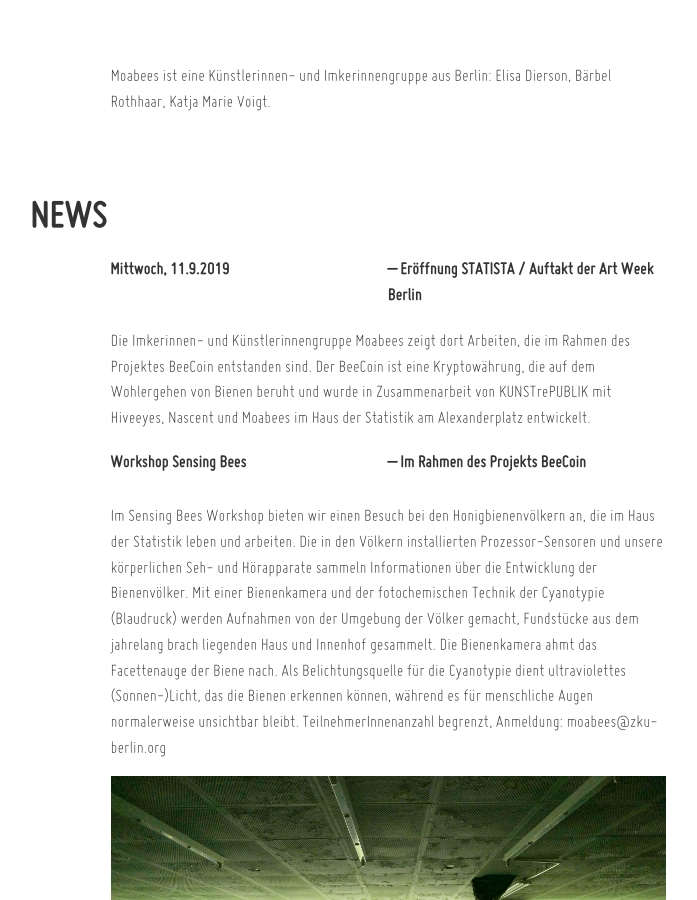
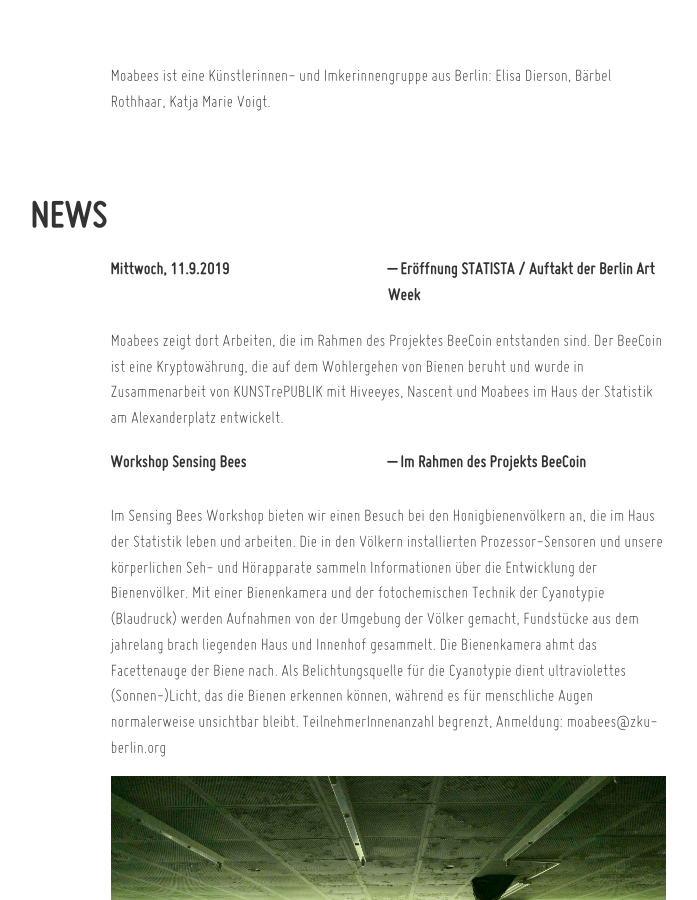
Before and after one commit to dieda/moabienen.berlin-bienenstadt.de, a Jekyll site: the page built from index.html, in a window 1280 px wide and 900 px high, scrolled down 423 px. Shown: the whole window, without its empty margins (252-949 px from the left). Built offline with Jekyll 4.4.1, drawn with Linux system fonts in a browser that asks for light colours; some of the changed text lies outside the part shown.

Commit message:
tippfehler

```diff
--- a/index.html
+++ b/index.html
@@ -32,10 +32,10 @@ Moabees ist eine Künstlerinnen- und Imkerinnengruppe aus Berlin: Elisa Dierson,
     Mittwoch, 11.9.2019
   </dt>
   <dd>
-     Eröffnung STATISTA / Auftakt der Art Week Berlin
+     Eröffnung STATISTA / Auftakt der Berlin Art Week
    </dd>
    </dl>
-Die Imkerinnen- und Künstlerinnengruppe Moabees zeigt dort Arbeiten, die im Rahmen des Projektes BeeCoin entstanden sind.
+Moabees zeigt dort Arbeiten, die im Rahmen des Projektes BeeCoin entstanden sind.
 
 Der BeeCoin ist eine Kryptowährung, die auf dem Wohlergehen von Bienen beruht und wurde in Zusammenarbeit von KUNSTrePUBLIK mit Hiveeyes, Nascent und Moabees im Haus der Statistik am Alexanderplatz entwickelt.
 </p>
```
Also changed, not shown: other parts of index.html (+1 -1 lines), 1 other file.
